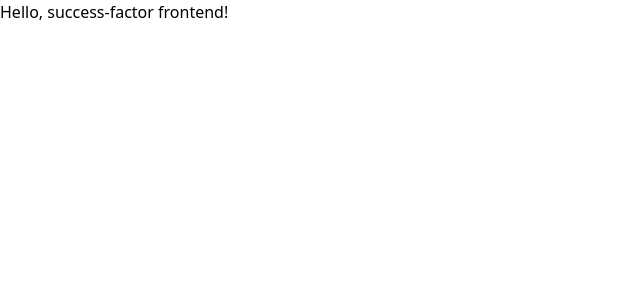
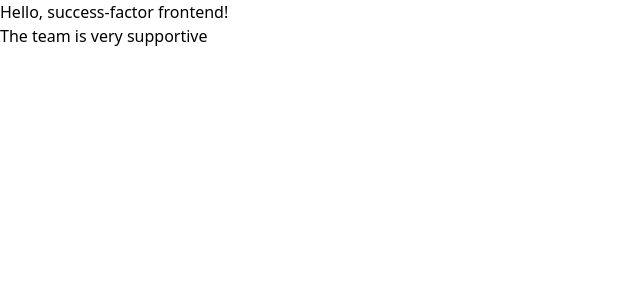
Before and after one commit to gitdevelopment-rits02/rits-success-factor-frontend, a React (Vite) app: page / in a window 1280 px wide. Shown: the top 300 px of the page, without its empty margins (0-640 px from the left). Built offline with nearby package versions, Linux system fonts and the light colour scheme.

Commit message:
Supportive

```diff
--- a/src/App.jsx
+++ b/src/App.jsx
@@ -4,6 +4,7 @@ function App() {
   return (
     <div className="text-3xl font-bold underline">
       Hello, success-factor frontend!
+      <p>The team is very supportive</p>
     </div>
   )
 }
```
